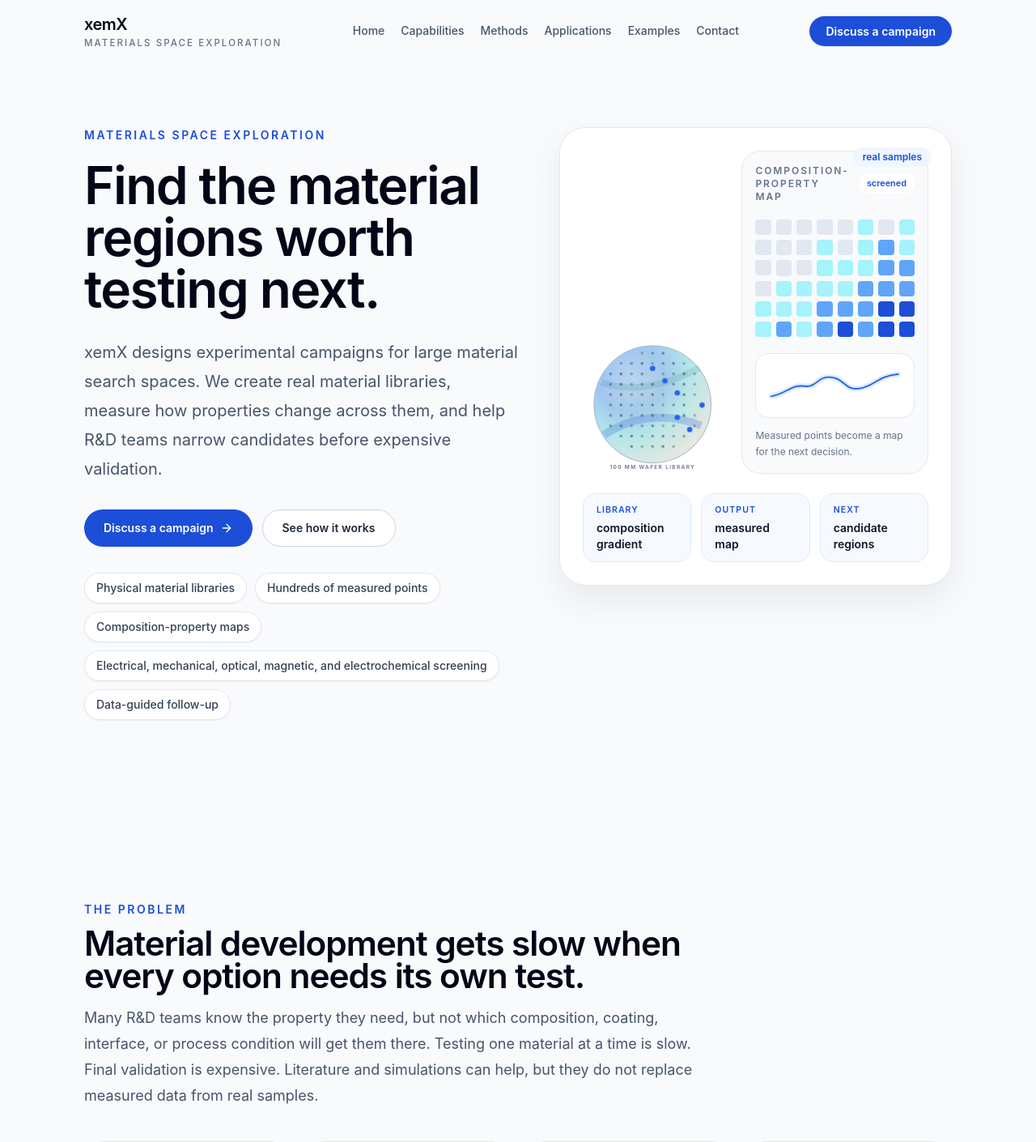
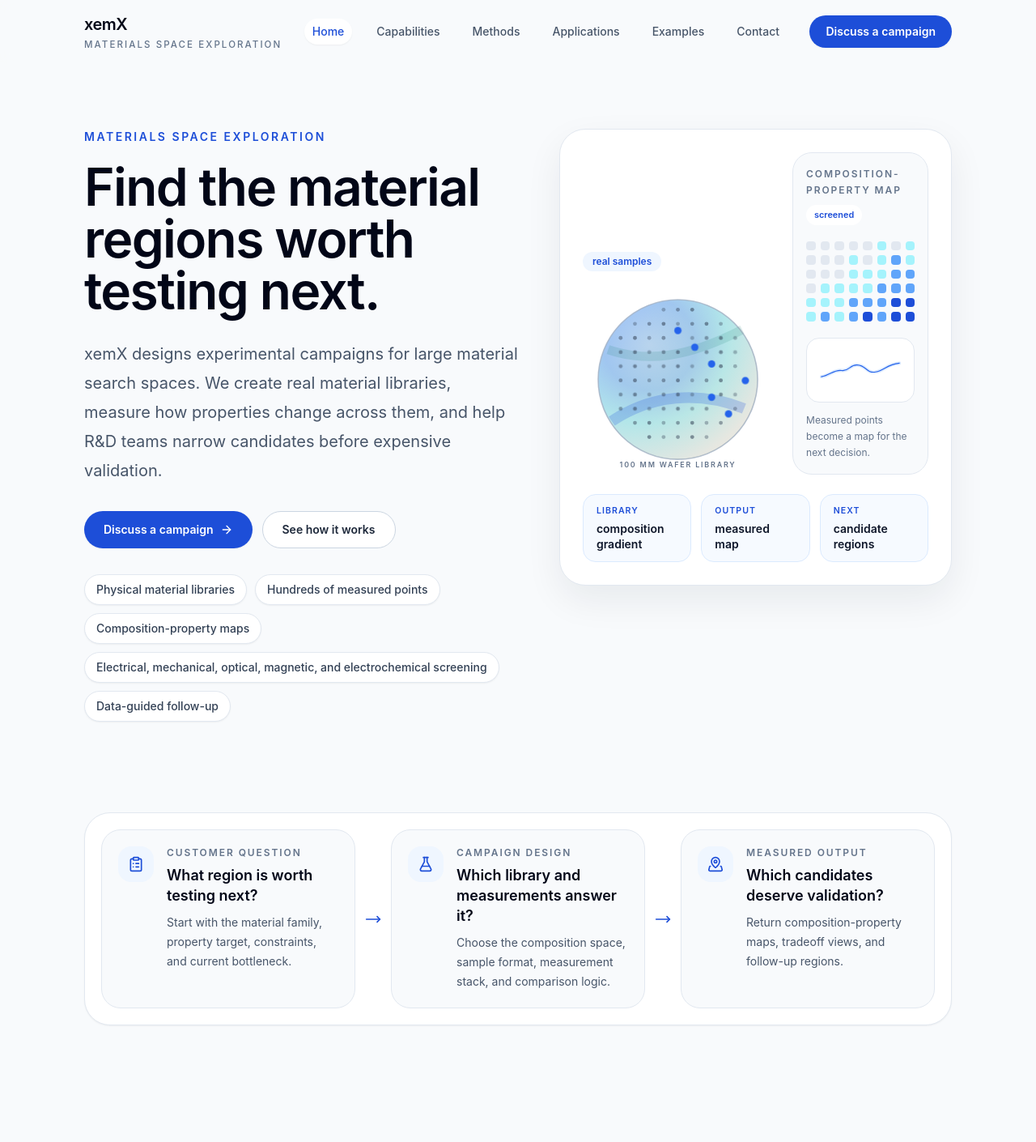
Before and after one commit to parker2017code/xemx-materials-homepage, a React (Vite) app: page / in a window 1280 px wide. Shown: the top 1410 px of the page at 81% size. Built offline with nearby package versions, Linux system fonts and the light colour scheme.

Commit message:
Harden xemX preview UI system

```diff
--- a/src/App.tsx
+++ b/src/App.tsx
@@ -4,6 +4,7 @@ import { ApplicationGrid } from "./components/ApplicationGrid"
 import { CampaignSteps } from "./components/CampaignSteps"
 import { CapabilityGrid } from "./components/CapabilityGrid"
 import { ContactSection } from "./components/ContactSection"
+import { DecisionBrief } from "./components/DecisionBrief"
 import { DetailPage } from "./components/DetailPage"
 import { ExampleCampaigns } from "./components/ExampleCampaigns"
 import { FitPipeline } from "./components/FitPipeline"
@@ -17,6 +18,8 @@ import { ProblemCards } from "./components/ProblemCards"
 import { WhatWeDo } from "./components/WhatWeDo"
 import { capabilityGroups, methodGroups } from "./data/siteInventory"
 
+const pageRoutes = new Set(["home", "capabilities", "methods", "applications", "examples", "contact"])
+
 function getRoute() {
   const route = window.location.hash.replace(/^#\/?/, "")
   return route || "home"
@@ -24,8 +27,9 @@ function getRoute() {
 
 function HomePage() {
   return (
-    <main>
+    <main id="main-content" tabIndex={-1}>
       <Hero />
+      <DecisionBrief />
       <ProblemCards />
       <WhatWeDo />
       <CampaignSteps />
@@ -43,7 +47,7 @@ function HomePage() {
 
 function ExamplesPage() {
   return (
-    <main>
+    <main id="main-content" tabIndex={-1}>
       <section className="mx-auto max-w-[1200px] px-6 pt-16 lg:px-10 lg:pt-20 xl:px-16">
         <p className="mb-5 text-sm font-semibold uppercase tracking-[0.18em] text-blue-700">Campaign examples</p>
         <h1 className="max-w-4xl text-[2.4rem] font-semibold leading-[1.08] tracking-tight text-slate-950 sm:text-6xl">
@@ -71,6 +75,10 @@ export default function App() {
   useEffect(() => {
     if (route === "contact") {
       window.requestAnimationFrame(() => document.getElementById("contact")?.scrollIntoView())
+      return
+    }
+    if (!pageRoutes.has(route)) {
+      window.requestAnimationFrame(() => document.getElementById(route)?.scrollIntoView())
       return
     }
     window.scrollTo({ top: 0 })
@@ -114,6 +122,18 @@ export default function App() {
 
   return (
     <div className="min-h-screen bg-slate-50 text-slate-950">
+      <a
+        href="#main-content"
+        onClick={(event) => {
+          event.preventDefault()
+          const main = document.getElementById("main-content")
+          main?.focus({ preventScroll: true })
+          main?.scrollIntoView()
+        }}
+        className="sr-only z-[60] rounded-full bg-slate-950 px-4 py-2 text-sm font-semibold text-white focus:not-sr-only focus:fixed focus:left-4 focus:top-4"
+      >
+        Skip to content
+      </a>
       <Header />
       {page}
       <Footer />
--- a/src/components/ApplicationsPage.tsx
+++ b/src/components/ApplicationsPage.tsx
@@ -3,7 +3,7 @@ import { applicationFamilies } from "../data/siteInventory"
 
 export function ApplicationsPage() {
   return (
-    <main>
+    <main id="main-content" tabIndex={-1}>
       <section className="mx-auto max-w-[1200px] px-6 pb-12 pt-16 lg:px-10 lg:pt-20 xl:px-16">
         <p className="mb-5 text-sm font-semibold uppercase tracking-[0.18em] text-blue-700">Applications</p>
         <h1 className="max-w-4xl text-[2.4rem] font-semibold leading-[1.08] tracking-tight text-slate-950 sm:text-6xl">
--- /dev/null
+++ b/src/components/DecisionBrief.tsx
@@ -0,0 +1,46 @@
+import { motion } from "framer-motion"
+import { decisionBrief, decisionConnectors } from "../data/decisionBrief"
+
+export function DecisionBrief() {
+  return (
+    <section aria-label="Campaign decision flow" className="mx-auto max-w-[1200px] px-6 pb-16 lg:px-10 lg:pb-20 xl:px-16">
+      <div className="rounded-[2rem] border border-slate-200 bg-white p-4 shadow-sm sm:p-5">
+        <div className="grid gap-3 lg:grid-cols-[1fr_auto_1fr_auto_1fr] lg:items-stretch">
+          {decisionBrief.map((item, index) => {
+            const Icon = item.icon
+            const Connector = decisionConnectors[index]
+
+            return (
+              <div key={item.title} className="contents">
+                <motion.article
+                  className="rounded-3xl border border-slate-200 bg-slate-50 p-5"
+                  initial={{ opacity: 0, y: 12 }}
+                  whileInView={{ opacity: 1, y: 0 }}
+                  viewport={{ once: true, margin: "-80px" }}
+                  transition={{ duration: 0.35, delay: index * 0.04 }}
+                >
+                  <div className="flex items-start gap-4">
+                    <div className="flex h-11 w-11 shrink-0 items-center justify-center rounded-2xl bg-blue-50 text-blue-700">
+                      <Icon className="h-5 w-5" aria-hidden="true" />
+                    </div>
+                    <div>
+                      <p className="text-xs font-semibold uppercase tracking-[0.16em] text-slate-500">{item.label}</p>
+                      <h2 className="mt-2 text-lg font-semibold leading-snug text-slate-950">{item.title}</h2>
+                      <p className="mt-2 text-sm leading-6 text-slate-600">{item.text}</p>
+                    </div>
+                  </div>
+                </motion.article>
+                {Connector && (
+                  <div className="flex items-center justify-center text-blue-700" aria-hidden="true">
+                    <Connector className="hidden h-5 w-5 lg:block" />
+                    <div className="h-5 w-px bg-blue-200 lg:hidden" />
+                  </div>
+                )}
+              </div>
+            )
+          })}
+        </div>
+      </div>
+    </section>
+  )
+}
--- a/src/components/DetailPage.tsx
+++ b/src/components/DetailPage.tsx
@@ -20,7 +20,7 @@ type DetailPageProps = {
 
 export function DetailPage({ eyebrow, title, description, groups }: DetailPageProps) {
   return (
-    <main>
+    <main id="main-content" tabIndex={-1}>
       <section className="mx-auto max-w-[1200px] px-6 pb-12 pt-16 lg:px-10 lg:pt-20 xl:px-16">
         <p className="mb-5 text-sm font-semibold uppercase tracking-[0.18em] text-blue-700">{eyebrow}</p>
         <h1 className="max-w-4xl text-[2.4rem] font-semibold leading-[1.08] tracking-tight text-slate-950 sm:text-6xl">
--- a/src/components/Header.tsx
+++ b/src/components/Header.tsx
@@ -14,6 +14,7 @@ const navItems = [
 export function Header() {
   const [open, setOpen] = useState(false)
   const [scrolled, setScrolled] = useState(false)
+  const [route, setRoute] = useState(() => window.location.hash.replace(/^#\/?/, "") || "home")
 
   useEffect(() => {
     const onScroll = () => setScrolled(window.scrollY > 6)
@@ -22,6 +23,21 @@ export function Header() {
     return () => window.removeEventListener("scroll", onScroll)
   }, [])
 
+  useEffect(() => {
+    const onHashChange = () => setRoute(window.location.hash.replace(/^#\/?/, "") || "home")
+    window.addEventListener("hashchange", onHashChange)
+    return () => window.removeEventListener("hashchange", onHashChange)
+  }, [])
+
+  useEffect(() => {
+    if (!open) return
+    const onKeyDown = (event: KeyboardEvent) => {
+      if (event.key === "Escape") setOpen(false)
+    }
+    window.addEventListener("keydown", onKeyDown)
+    return () => window.removeEventListener("keydown", onKeyDown)
+  }, [open])
+
   return (
     <header
       className={cn(
@@ -29,33 +45,48 @@ export function Header() {
         scrolled ? "border-slate-200 bg-slate-50/90 shadow-sm" : "border-transparent bg-slate-50/80",
       )}
     >
-      <div className="mx-auto flex max-w-[1200px] items-center justify-between px-6 py-4 lg:px-10 xl:px-16">
-        <a href="#/" className="flex flex-col leading-none" aria-label="xemX home">
+      <div className="mx-auto flex w-full max-w-[1200px] min-w-0 items-center justify-between gap-3 px-6 py-4 lg:px-10 xl:px-16">
+        <a href="#/" className="min-w-0 max-w-[250px] flex flex-col leading-none lg:max-w-none" aria-label="xemX home">
           <span className="text-xl font-semibold tracking-tight text-slate-950">xemX</span>
-          <span className="mt-1 text-[0.72rem] font-medium uppercase tracking-[0.18em] text-slate-500">
+          <span className="mt-1 truncate text-[0.72rem] font-medium uppercase leading-tight tracking-[0.14em] text-slate-500 lg:whitespace-normal xl:tracking-[0.18em]">
             materials space exploration
           </span>
         </a>
 
-        <nav className="hidden items-center gap-5 text-sm font-medium text-slate-600 lg:flex">
-          {navItems.map(([label, href]) => (
-            <a key={href} href={href} className="transition hover:text-blue-700">
+        <nav className="hidden items-center gap-3 text-sm font-medium text-slate-600 xl:gap-5 lg:flex">
+          {navItems.map(([label, href]) => {
+            const itemRoute = href.replace(/^#\/?/, "") || "home"
+            const active = route === itemRoute || (route === "home" && itemRoute === "home")
+
+            return (
+              <a
+                key={href}
+                href={href}
+                aria-current={active ? "page" : undefined}
+                className={cn(
+                  "rounded-full px-2.5 py-1.5 transition hover:text-blue-700 focus-visible:outline focus-visible:outline-2 focus-visible:outline-offset-2 focus-visible:outline-blue-500",
+                  active && "bg-white text-blue-700 shadow-sm",
+                )}
+              >
                 {label}
               </a>
-          ))}
+            )
+          })}
         </nav>
 
         <div className="hidden lg:block">
           <a
             href="#/contact"
-            className="rounded-full bg-blue-700 px-5 py-2.5 text-sm font-semibold text-white shadow-sm transition hover:bg-blue-800"
+            className="inline-flex whitespace-nowrap rounded-full bg-blue-700 px-5 py-2.5 text-sm font-semibold text-white shadow-sm transition hover:bg-blue-800 focus-visible:outline focus-visible:outline-2 focus-visible:outline-offset-2 focus-visible:outline-blue-500"
           >
             Discuss a campaign
           </a>
         </div>
 
         <button
-          className="inline-flex h-10 w-10 items-center justify-center rounded-full border border-slate-200 bg-white text-slate-700 lg:hidden"
+          aria-controls="mobile-navigation"
+          aria-expanded={open}
+          className="inline-flex h-10 w-10 shrink-0 items-center justify-center rounded-full border border-slate-200 bg-white text-slate-700 lg:hidden"
           type="button"
           aria-label="Toggle navigation"
           onClick={() => setOpen((value) => !value)}
@@ -65,18 +96,27 @@ export function Header() {
       </div>
 
       {open && (
-        <div className="border-t border-slate-200 bg-white px-6 py-4 lg:hidden">
+        <div id="mobile-navigation" className="border-t border-slate-200 bg-white px-6 py-4 lg:hidden">
           <nav className="mx-auto grid max-w-[1200px] gap-1 text-sm font-medium text-slate-700">
-            {navItems.map(([label, href]) => (
+            {navItems.map(([label, href]) => {
+              const itemRoute = href.replace(/^#\/?/, "") || "home"
+              const active = route === itemRoute || (route === "home" && itemRoute === "home")
+
+              return (
                 <a
                   key={href}
                   href={href}
-                className="rounded-xl px-3 py-3 hover:bg-slate-50 hover:text-blue-700"
+                  aria-current={active ? "page" : undefined}
+                  className={cn(
+                    "rounded-xl px-3 py-3 hover:bg-slate-50 hover:text-blue-700 focus-visible:outline focus-visible:outline-2 focus-visible:outline-offset-2 focus-visible:outline-blue-500",
+                    active && "bg-blue-50 text-blue-700",
+                  )}
                   onClick={() => setOpen(false)}
                 >
                   {label}
                 </a>
-            ))}
+              )
+            })}
             <a
               href="#/contact"
               className="mt-3 rounded-full bg-blue-700 px-5 py-3 text-center font-semibold text-white"
--- a/src/components/Hero.tsx
+++ b/src/components/Hero.tsx
@@ -1,5 +1,4 @@
 import { ArrowRight } from "lucide-react"
-import { motion } from "framer-motion"
 import { WaferVisual } from "./WaferVisual"
 
 const proofChips = [
@@ -12,55 +11,46 @@ const proofChips = [
 
 export function Hero() {
   return (
-    <section id="top" className="mx-auto grid max-w-[1200px] gap-12 px-6 pb-20 pt-16 sm:pt-20 lg:grid-cols-[1fr_0.9fr] lg:px-10 lg:pb-28 xl:px-16">
-      <motion.div
-        className="flex flex-col justify-center"
-        initial={{ opacity: 0, y: 16 }}
-        animate={{ opacity: 1, y: 0 }}
-        transition={{ duration: 0.5 }}
-      >
+    <section id="top" className="mx-auto grid max-w-[1200px] gap-12 overflow-hidden px-6 pb-20 pt-16 sm:pt-20 lg:grid-cols-[minmax(0,1fr)_minmax(0,0.9fr)] lg:px-10 lg:pb-28 xl:px-16">
+      <div className="min-w-0 max-w-[calc(100vw-3rem)] flex flex-col justify-center lg:max-w-none">
         <p className="mb-5 text-sm font-semibold uppercase tracking-[0.18em] text-blue-700">
           Materials space exploration
         </p>
-        <h1 className="max-w-4xl text-[2.45rem] font-semibold leading-[1.08] tracking-tight text-slate-950 sm:text-6xl lg:text-[4rem]">
+        <h1 className="max-w-4xl text-[2.2rem] font-semibold leading-[1.08] tracking-tight text-slate-950 min-[380px]:text-[2.35rem] sm:text-6xl lg:text-[4rem]">
           Find the material regions worth testing next.
         </h1>
-        <p className="mt-7 max-w-2xl text-lg leading-8 text-slate-600 sm:text-xl sm:leading-9">
+        <p className="mt-7 max-w-full text-lg leading-8 text-slate-600 sm:max-w-2xl sm:text-xl sm:leading-9">
           xemX designs experimental campaigns for large material search spaces. We create real material libraries, measure how properties change across them, and help R&D teams narrow candidates before expensive validation.
         </p>
 
         <div className="mt-8 flex flex-col gap-3 sm:flex-row">
           <a
             href="#contact"
-            className="inline-flex items-center justify-center rounded-full bg-blue-700 px-6 py-3 text-sm font-semibold text-white shadow-sm transition hover:bg-blue-800"
+            className="inline-flex w-full items-center justify-center rounded-full bg-blue-700 px-6 py-3 text-sm font-semibold text-white shadow-sm transition hover:bg-blue-800 sm:w-auto"
           >
             Discuss a campaign
             <ArrowRight className="ml-2 h-4 w-4" />
           </a>
           <a
             href="#how-it-works"
-            className="inline-flex items-center justify-center rounded-full border border-slate-300 bg-white px-6 py-3 text-sm font-semibold text-slate-800 transition hover:border-blue-300 hover:text-blue-700"
+            className="inline-flex w-full items-center justify-center rounded-full border border-slate-300 bg-white px-6 py-3 text-sm font-semibold text-slate-800 transition hover:border-blue-300 hover:text-blue-700 sm:w-auto"
           >
             See how it works
           </a>
         </div>
 
-        <div className="mt-8 flex flex-wrap gap-2.5">
+        <div className="mt-8 flex max-w-full min-w-0 flex-wrap gap-2.5">
           {proofChips.map((chip) => (
-            <span key={chip} className="rounded-full border border-slate-200 bg-white px-3.5 py-2 text-sm font-medium text-slate-700 shadow-sm">
+            <span key={chip} className="min-w-0 max-w-full whitespace-normal break-words rounded-full border border-slate-200 bg-white px-3.5 py-2 text-sm font-medium leading-5 text-slate-700 shadow-sm [overflow-wrap:anywhere]">
               {chip}
             </span>
           ))}
         </div>
-      </motion.div>
+      </div>
 
-      <motion.div
-        initial={{ opacity: 0, y: 20 }}
-        animate={{ opacity: 1, y: 0 }}
-        transition={{ duration: 0.55, delay: 0.12 }}
-      >
+      <div className="min-w-0 max-w-[calc(100vw-3rem)] lg:max-w-none">
         <WaferVisual />
-      </motion.div>
+      </div>
     </section>
   )
 }
--- a/src/components/WaferVisual.tsx
+++ b/src/components/WaferVisual.tsx
@@ -21,16 +21,17 @@ function Metric({ label, value }: { label: string; value: string }) {
 
 export function WaferVisual() {
   return (
-    <div className="relative overflow-hidden rounded-[2rem] border border-slate-200 bg-white p-5 shadow-soft sm:p-7">
-      <div className="absolute right-6 top-6 rounded-full bg-blue-50 px-3 py-1 text-xs font-semibold text-blue-700">
-        real samples
-      </div>
-
-      <div className="grid gap-6 lg:grid-cols-[1.05fr_0.75fr] lg:items-end">
-        <div>
+    <div className="relative w-full min-w-0 overflow-hidden rounded-[2rem] border border-slate-200 bg-white p-5 shadow-soft sm:p-7">
+      <div className="grid min-w-0 gap-6 lg:grid-cols-[minmax(0,1.05fr)_minmax(0,0.75fr)] lg:items-end">
+        <div className="min-w-0">
+          <div className="flex justify-center sm:justify-start">
+            <span className="rounded-full bg-blue-50 px-3 py-1 text-xs font-semibold text-blue-700">
+              real samples
+            </span>
+          </div>
           <svg
             viewBox="0 0 210 210"
-            className="mx-auto mt-8 h-auto w-full max-w-[320px]"
+            className="mx-auto mt-4 h-auto w-full max-w-[320px]"
             role="img"
             aria-label="Wafer library with gradient and measured points"
           >
@@ -69,10 +70,10 @@ export function WaferVisual() {
           </svg>
         </div>
 
-        <div className="rounded-3xl border border-slate-200 bg-slate-50 p-4">
-          <div className="flex items-center justify-between gap-3">
-            <p className="text-xs font-semibold uppercase tracking-[0.16em] text-slate-500">composition-property map</p>
-            <span className="rounded-full bg-white px-2.5 py-1 text-[0.68rem] font-semibold text-blue-700">screened</span>
+        <div className="min-w-0 rounded-3xl border border-slate-200 bg-slate-50 p-4">
+          <div className="flex flex-wrap items-center justify-between gap-2">
+            <p className="min-w-0 text-xs font-semibold uppercase leading-5 tracking-[0.16em] text-slate-500">composition-property map</p>
+            <span className="shrink-0 rounded-full bg-white px-2.5 py-1 text-[0.68rem] font-semibold text-blue-700">screened</span>
           </div>
           <div className="mt-5 grid grid-cols-8 gap-1.5">
             {Array.from({ length: 48 }, (_, index) => {
--- /dev/null
+++ b/src/data/decisionBrief.ts
@@ -0,0 +1,24 @@
+import { ClipboardList, FlaskConical, MapPinned, MoveRight } from "lucide-react"
+
+export const decisionBrief = [
+  {
+    label: "Customer question",
+    title: "What region is worth testing next?",
+    text: "Start with the material family, property target, constraints, and current bottleneck.",
+    icon: ClipboardList,
+  },
+  {
+    label: "Campaign design",
+    title: "Which library and measurements answer it?",
+    text: "Choose the composition space, sample format, measurement stack, and comparison logic.",
+    icon: FlaskConical,
+  },
+  {
+    label: "Measured output",
+    title: "Which candidates deserve validation?",
+    text: "Return composition-property maps, tradeoff views, and follow-up regions.",
+    icon: MapPinned,
+  },
+]
+
+export const decisionConnectors = [MoveRight, MoveRight]
--- a/src/index.css
+++ b/src/index.css
@@ -19,9 +19,14 @@ html {
 body {
   margin: 0;
   min-width: 320px;
+  overflow-x: hidden;
   background:
     radial-gradient(circle at top left, rgba(37, 99, 235, 0.08), transparent 32rem),
     #f8fafc;
+}
+
+#root {
+  overflow-x: clip;
 }
 
 ::selection {
```
Also changed, not shown: src/components/ContactSection.tsx (+35 -9 lines), 2 other files (tests, documents, lock files or other folders). Lines whose indentation alone changed are shown as unchanged.
